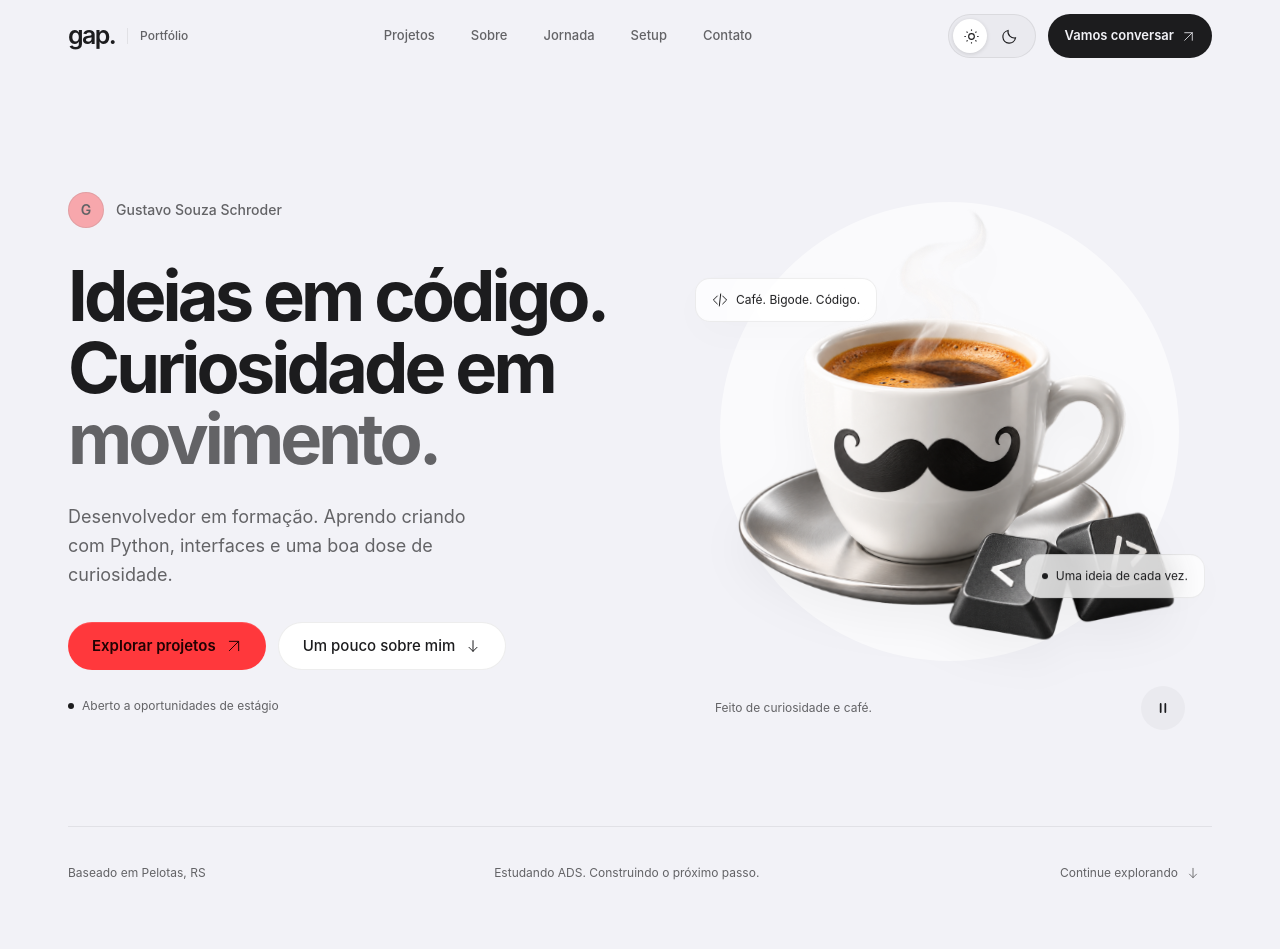
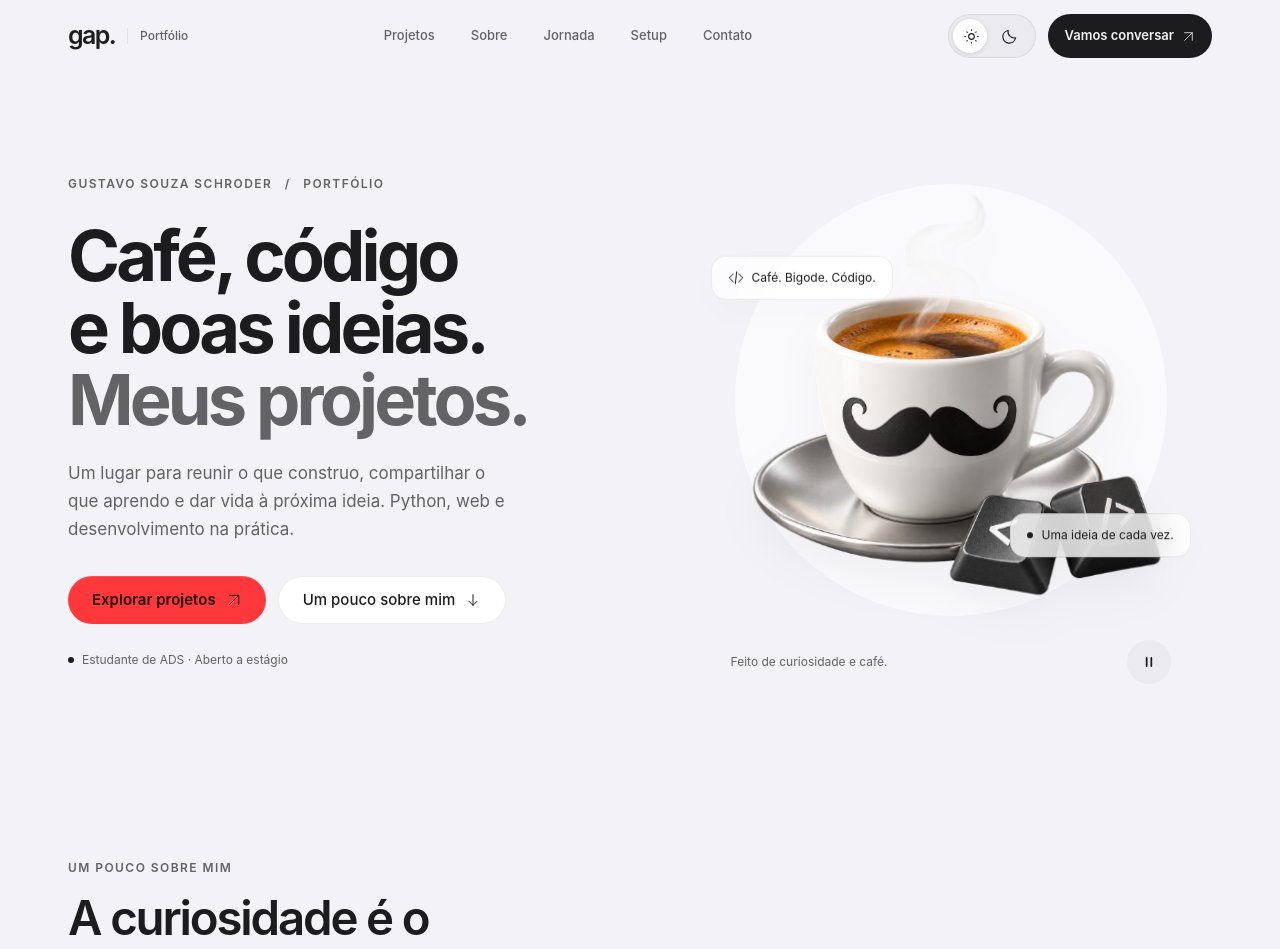
Before and after one commit to Gapxz/gapxz.dev, a Next.js app: page / in a window 1280 px wide. Shown: the top 949 px of the page. Built offline with nearby package versions, Linux system fonts and the light colour scheme.

Commit message:
feat: apresentar portfolio e acesso direto a colecao de projetos

```diff
--- a/src/components/hero.tsx
+++ b/src/components/hero.tsx
@@ -8,41 +8,32 @@ export function Hero() {
     <section
       id="inicio"
       aria-labelledby="hero-title"
-      className="hero relative isolate overflow-hidden pt-20"
+      className="relative isolate overflow-hidden pt-20"
     >
-      <div className="site-container grid items-center gap-8 pb-16 pt-16 sm:pt-20 lg:min-h-[740px] lg:grid-cols-[1.16fr_1fr] lg:gap-3 lg:py-24">
+      <div className="site-container grid items-center gap-8 pb-16 pt-14 sm:pt-16 lg:min-h-[680px] lg:grid-cols-[1.15fr_1fr] lg:gap-5 lg:py-20">
         <div className="relative z-10">
-          <div
-            className="hero-entrance mb-8 flex items-center gap-3"
-            style={entrance(80)}
-          >
-            <span className="grid size-9 place-items-center rounded-full border border-rose/15 bg-accent/40 text-sm font-semibold text-rose">
-              G
-            </span>
-            <p className="text-sm font-medium text-muted">
-              Gustavo Souza Schroder
-            </p>
-          </div>
+          <p className="hero-entrance eyebrow !mb-7" style={entrance(60)}>
+            Gustavo Souza Schroder <span className="mx-2">/</span> Portfólio
+          </p>
           <h1
             id="hero-title"
             className="hero-title hero-entrance"
-            style={entrance(160)}
+            style={entrance(150)}
           >
-            <span>Ideias em código.</span>
-            <span>Curiosidade em</span>
-            <span className="accent-text">movimento.</span>
+            <span>Café, código</span>
+            <span>e boas ideias.</span>
+            <span className="accent-text">Meus projetos.</span>
           </h1>
           <p
-            className="hero-entrance mt-7 max-w-[450px] text-[17px] leading-[1.6] text-muted sm:text-lg"
-            style={entrance(280)}
+            className="hero-entrance mt-6 max-w-[440px] text-[17px] leading-[1.65] text-muted"
+            style={entrance(260)}
           >
-            Desenvolvedor em formação. Aprendo criando
-            <br className="hidden xl:block" /> com Python, interfaces e uma boa
-            dose de curiosidade.
+            Um lugar para reunir o que construo, compartilhar o que aprendo e
+            dar vida à próxima ideia. Python, web e desenvolvimento na prática.
           </p>
           <div
             className="hero-entrance mt-8 flex flex-wrap gap-3"
-            style={entrance(400)}
+            style={entrance(370)}
           >
             <a href="#projetos" className="button-primary soft-press">
               Explorar projetos <Icon name="arrow" width="16" height="16" />
@@ -53,31 +44,17 @@ export function Hero() {
           </div>
           <p
             className="hero-entrance mt-7 flex items-center gap-2 text-xs text-muted"
-            style={entrance(520)}
+            style={entrance(480)}
           >
             <span className="status-dot" />
-            Aberto a oportunidades de estágio
+            Estudante de ADS · Aberto a estágio
           </p>
         </div>
         <div
-          className="hero-entrance mx-auto w-full max-w-[420px] lg:max-w-[510px]"
-          style={entrance(240)}
+          className="hero-entrance mx-auto w-full max-w-[360px] lg:max-w-[480px]"
+          style={entrance(220)}
         >
           <HeroScene />
-        </div>
-      </div>
-      <div className="site-container">
-        <div className="flex flex-wrap items-center justify-between gap-4 border-t border-line py-6 text-xs text-muted">
-          <p>Baseado em Pelotas, RS</p>
-          <p className="hidden sm:block">
-            Estudando ADS. Construindo o próximo passo.
-          </p>
-          <a
-            href="#sobre"
-            className="soft-press flex min-h-11 items-center gap-2 rounded-full px-3"
-          >
-            Continue explorando <Icon name="down" width="14" height="14" />
-          </a>
         </div>
       </div>
     </section>
```
